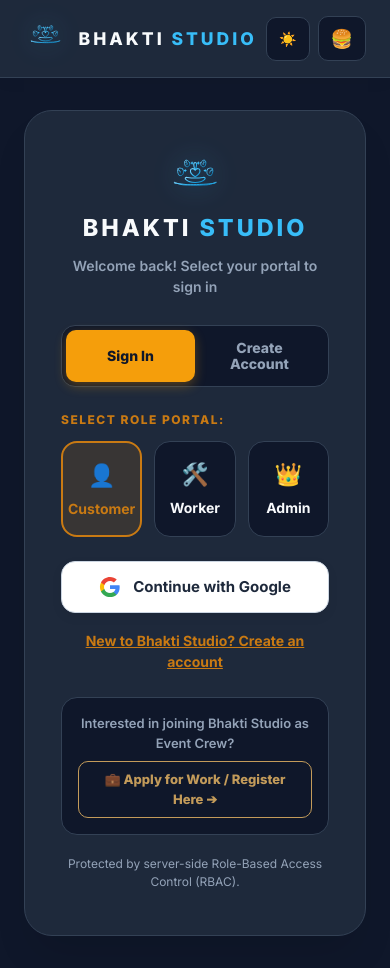
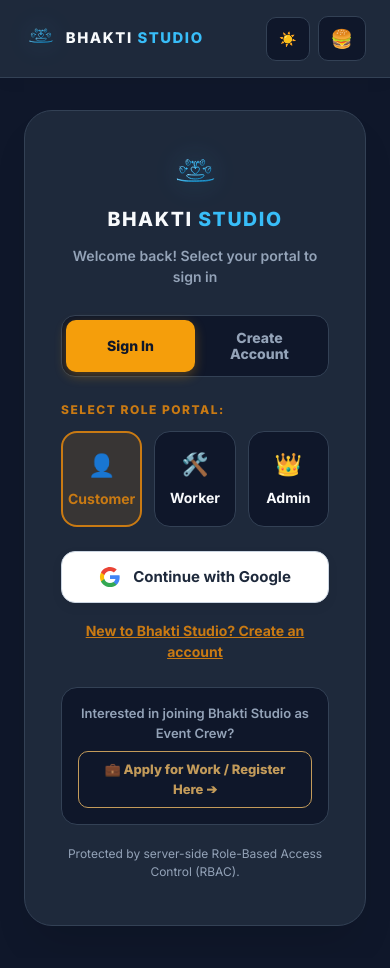
Before and after one commit to OmPatel1807/BhaktiStudio, a React (Vite) app in the folder client/: page / in a window 390 px wide. Built offline with nearby package versions, Linux system fonts and the light colour scheme; no server answers.

Commit message:
fix(ui): resolve header overflow, mobile table containment, and multi-column order grid

```diff
--- a/client/src/App.jsx
+++ b/client/src/App.jsx
@@ -57,9 +57,9 @@
         transition: 'background-color 0.3s ease, border-color 0.3s ease',
       }}
     >
-      <div style={{ display: 'flex', justifyContent: 'space-between', alignItems: 'center' }}>
-        <div style={{ display: 'flex', alignItems: 'center', gap: '24px' }}>
-          <Link to="/" onClick={closeMobileMenu} style={{ textDecoration: 'none', color: 'var(--text-primary)', display: 'flex', alignItems: 'center' }}>
+      <div style={{ display: 'flex', justifyContent: 'space-between', alignItems: 'center', width: '100%' }}>
+        <div className="flex items-center gap-2 sm:gap-6 shrink-0">
+          <Link to="/" onClick={closeMobileMenu} style={{ textDecoration: 'none', color: 'var(--text-primary)', display: 'flex', alignItems: 'center', flexShrink: 0 }}>
             <Logo size="medium" />
           </Link>
 
--- a/client/src/components/Common/Logo.jsx
+++ b/client/src/components/Common/Logo.jsx
@@ -9,10 +9,10 @@
   // neighboring header controls on narrow viewports, without ever dropping
   // the wordmark below a comfortably legible size.
   const dimensions = {
-    small: { iconW: 'clamp(32px, 9vw, 42px)', iconH: 'clamp(24px, 6.75vw, 31.5px)', text: 'clamp(15px, 4vw, 20px)' },
-    medium: { iconW: 'clamp(40px, 11vw, 56px)', iconH: 'clamp(30px, 8.25vw, 42px)', text: 'clamp(17px, 4.5vw, 26px)' },
-    large: { iconW: 'clamp(60px, 16vw, 96px)', iconH: 'clamp(45px, 12vw, 72px)', text: 'clamp(20px, 6vw, 34px)' },
-  }[size] || { iconW: 'clamp(40px, 11vw, 56px)', iconH: 'clamp(30px, 8.25vw, 42px)', text: 'clamp(17px, 4.5vw, 26px)' };
+    small: { iconW: 'clamp(28px, 7vw, 36px)', iconH: 'clamp(21px, 5.25vw, 27px)', text: 'clamp(13px, 3.5vw, 18px)' },
+    medium: { iconW: 'clamp(34px, 8.5vw, 48px)', iconH: 'clamp(25.5px, 6.4vw, 36px)', text: 'clamp(14px, 3.8vw, 22px)' },
+    large: { iconW: 'clamp(50px, 14vw, 84px)', iconH: 'clamp(37.5px, 10.5vw, 63px)', text: 'clamp(18px, 5vw, 30px)' },
+  }[size] || { iconW: 'clamp(34px, 8.5vw, 48px)', iconH: 'clamp(25.5px, 6.4vw, 36px)', text: 'clamp(14px, 3.8vw, 22px)' };
 
   const gradientId = `logoGrad_${Math.random().toString(36).substring(2, 7)}`;
 
@@ -22,9 +22,10 @@
         display: 'flex',
         flexDirection: layout === 'vertical' ? 'column' : 'row',
         alignItems: 'center',
-        gap: layout === 'vertical' ? '14px' : 'clamp(8px, 3vw, 16px)',
+        gap: layout === 'vertical' ? '14px' : 'clamp(6px, 2vw, 12px)',
         userSelect: 'none',
         cursor: 'pointer',
+        flexShrink: 0,
       }}
     >
       {/* Exact Custom Line-Art Emblem SVG: Meditation Figure + 4 Intricate Veined Leaves + Sparkles + Flourish Base */}
@@ -135,7 +136,7 @@
           style={{
             fontSize: dimensions.text,
             fontWeight: '900',
-            letterSpacing: '3px',
+            letterSpacing: 'clamp(1px, 0.4vw, 2.5px)',
             color: 'var(--text-primary)',
             fontFamily: 'Inter, system-ui, sans-serif',
             textTransform: 'uppercase',
--- a/client/src/pages/Admin/CatalogManager.jsx
+++ b/client/src/pages/Admin/CatalogManager.jsx
@@ -586,14 +586,13 @@
               </div>
             ) : (
               <div
+                className="w-full overflow-x-auto rounded-2xl border border-slate-800 light:border-[#E6DFD5]"
                 style={{
                   backgroundColor: '#1E293B',
-                  border: '1px solid #334155',
-                  borderRadius: '16px',
-                  overflow: 'hidden',
+                  WebkitOverflowScrolling: 'touch',
                 }}
               >
-                <table style={{ width: '100%', borderCollapse: 'collapse', textAlign: 'left' }}>
+                <table style={{ width: '100%', minWidth: '580px', borderCollapse: 'collapse', textAlign: 'left' }}>
                   <thead>
                     <tr style={{ borderBottom: '1px solid #334155', backgroundColor: '#0F172A' }}>
                       <th style={{ padding: '16px', color: '#94A3B8', fontSize: '13px' }}>Asset Tag</th>
@@ -616,10 +615,13 @@
                         <td style={{ padding: '16px' }}>
                           <span
                             style={{
+                              display: 'inline-flex',
+                              alignItems: 'center',
                               padding: '4px 10px',
                               borderRadius: '6px',
                               fontSize: '12px',
                               fontWeight: '700',
+                              whiteSpace: 'nowrap',
                               backgroundColor:
                                 item.status === 'AVAILABLE'
                                   ? 'rgba(16,185,129,0.15)'
--- a/client/src/pages/Customer/CustomerDashboard.jsx
+++ b/client/src/pages/Customer/CustomerDashboard.jsx
@@ -193,7 +193,7 @@
             </button>
           </div>
         ) : (
-          <div className="grid grid-cols-1 md:grid-cols-2 lg:grid-cols-3 gap-6 w-full">
+          <div className="grid grid-cols-1 md:grid-cols-2 2xl:grid-cols-3 gap-6 w-full mt-6">
             {orders.map((ord) => {
               // LOOP 40: Unified display total resolution
               const { displayTotal, label: totalLabel } = resolveOrderDisplayTotal(ord);
```
